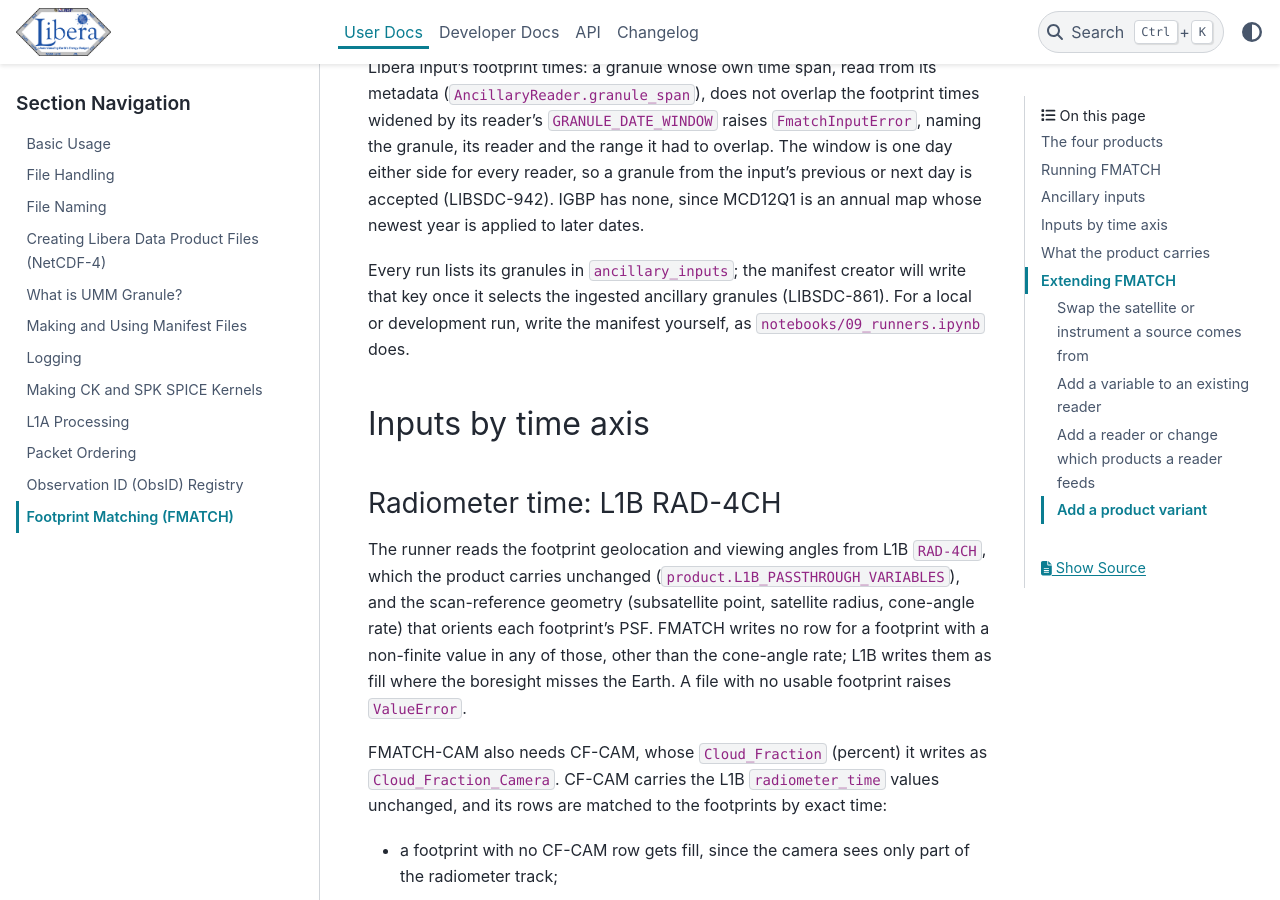
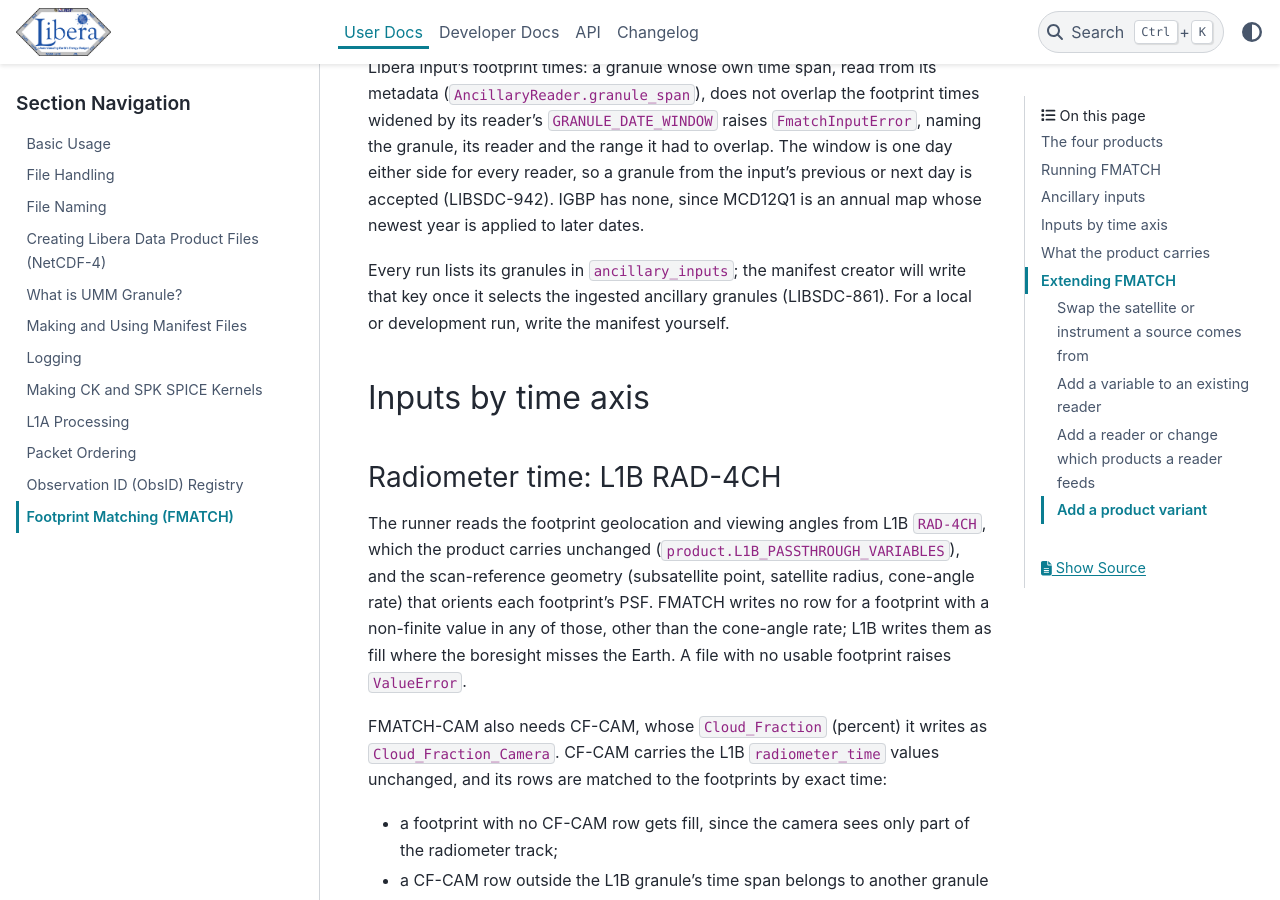
Before and after one commit to LASP-Libera/libera_utils, a Sphinx documentation site: the page built from doc/source/user-docs/fmatch.md, in a window 1280 px wide and 900 px high, scrolled down 5661 px. Built offline with Sphinx 7.4.7 and the PyData theme 0.15.4, drawn with Linux system fonts in a browser that asks for light colours.

Commit message:
docs(notebooks)!: remove the footprint-matching notebooks
- Delete notebooks/01_geometry_psf.ipynb through 09_runners.ipynb
- Drop the fmatch.md pointer to notebooks/09_runners.ipynb
- Record the removal under Unreleased in the changelog

BREAKING CHANGE: the footprint-matching demonstration notebooks are
no longer in the repository.

Co-Authored-By: Claude Opus 5.5 <noreply@anthropic.com>

```diff
--- a/doc/source/user-docs/fmatch.md
+++ b/doc/source/user-docs/fmatch.md
@@ -172,8 +172,7 @@ previous or next day is accepted (LIBSDC-942). IGBP has none, since MCD12Q1 is a
 is applied to later dates.
 
 Every run lists its granules in `ancillary_inputs`; the manifest creator will write that key once it selects the
-ingested ancillary granules (LIBSDC-861). For a local or development run, write the manifest yourself, as
-`notebooks/09_runners.ipynb` does.
+ingested ancillary granules (LIBSDC-861). For a local or development run, write the manifest yourself.
 
 ## Inputs by time axis
 
```
Also changed, not shown: CHANGELOG.md (+4 -0 lines), 6 other files.
